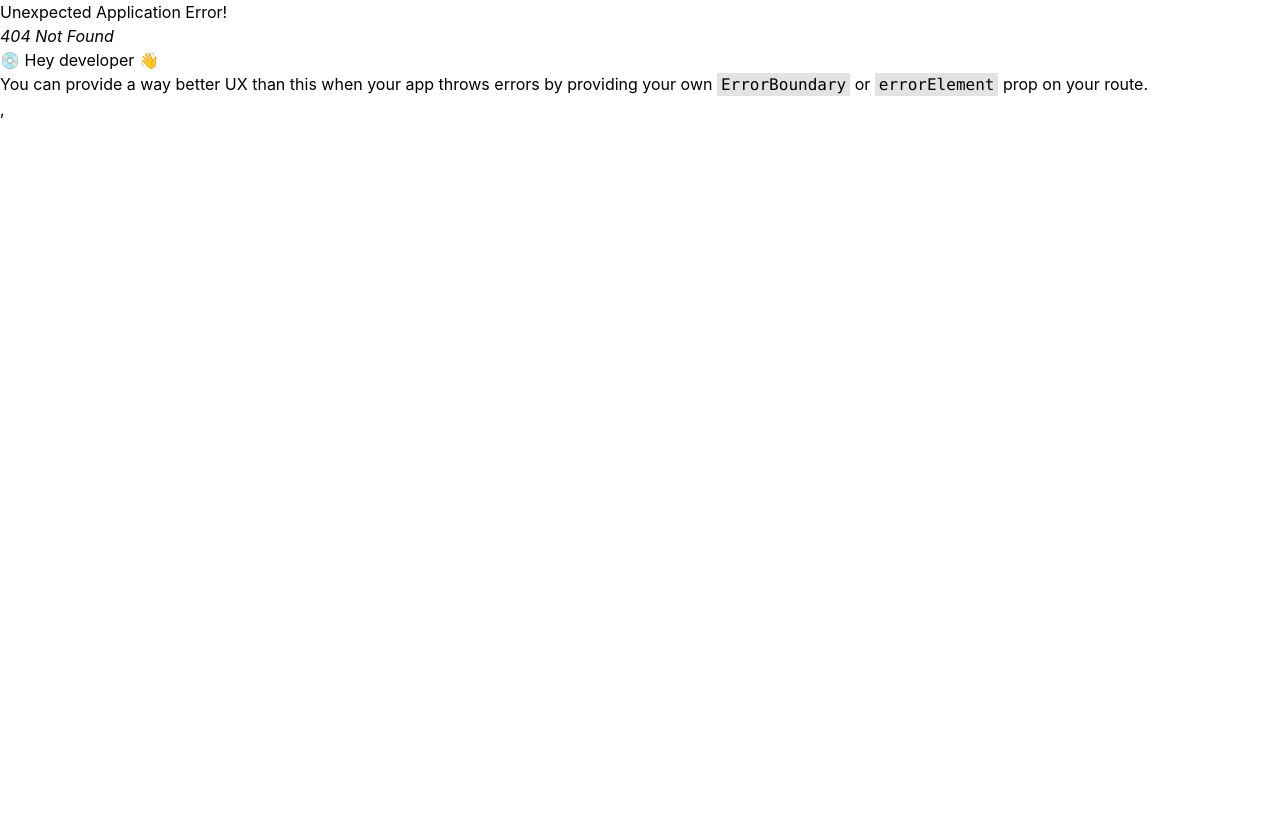
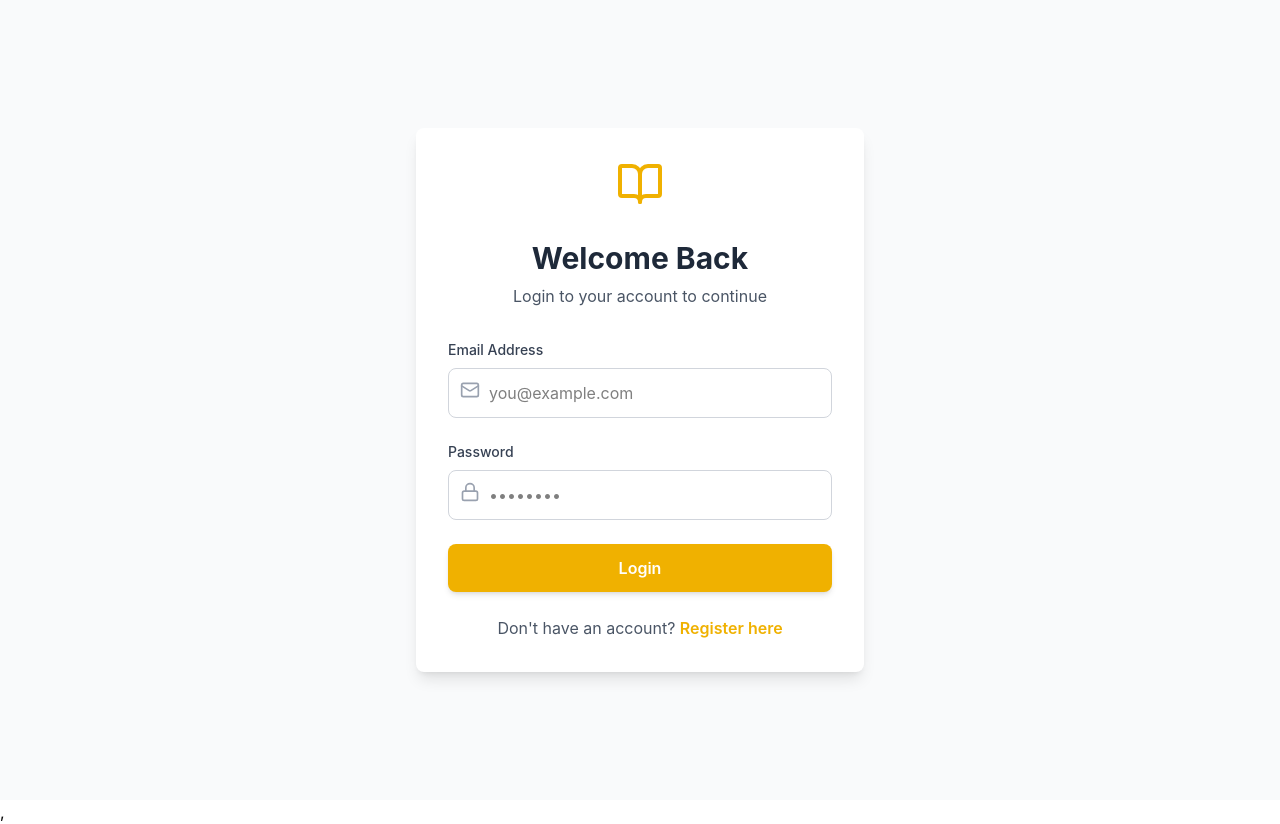
Before and after one commit to daveteru/blogbackendless, a React (Vite) app: page /login in a window 1280 px wide. Before the commit this address had no page. Before the commit the page ends 800 px from the top, so only its background shows below. Built offline with nearby package versions, Linux system fonts and the light colour scheme.

Commit message:
feat:add login feature page (#2)

```diff
--- a/src/main.tsx
+++ b/src/main.tsx
@@ -5,6 +5,7 @@ import { RouterProvider } from "react-router/dom";
 import './index.css'
 import Home from './pages/Home';
 import Register from './pages/Register';
+import Login from './pages/Login';
 
 
 const router = createBrowserRouter([
@@ -16,6 +17,10 @@ const router = createBrowserRouter([
     path: "/register",
     element: <Register/>,
   },
+  {
+    path: "/login",
+    element: <Login/>,
+  },
 ]);
 
 createRoot(document.getElementById('root')!).render(
--- /dev/null
+++ b/src/pages/Login.tsx
@@ -0,0 +1,78 @@
+import { BookOpen, Lock, Mail } from "lucide-react";
+import { Link } from "react-router";
+
+function Login() {
+  return (
+    <div className="min-h-screen bg-gray-50 flex items-center justify-center px-4">
+      <div className="max-w-md w-full bg-white rounded-lg shadow-lg p-8">
+        <div className="flex justify-center mb-8">
+          <BookOpen className="h-12 w-12 text-yellow-500" />
+        </div>
+
+        <h1 className="text-3xl font-bold text-center text-gray-800 mb-2">
+          Welcome Back
+        </h1>
+        <p className="text-center text-gray-600 mb-8">
+          Login to your account to continue
+        </p>
+
+        <form className="space-y-6">
+          <div>
+            <label
+              htmlFor="email"
+              className="block text-sm font-medium text-gray-700 mb-2"
+            >
+              Email Address
+            </label>
+            <div className="relative">
+              <Mail className="absolute left-3 top-3 h-5 w-5 text-gray-400" />
+              <input
+                type="email"
+                id="email"
+                className="w-full pl-10 pr-4 py-3 border border-gray-300 rounded-lg focus:ring-2 focus:ring-yellow-500 focus:border-transparent outline-none transition"
+                placeholder="you@example.com"
+              />
+            </div>
+          </div>
+
+          <div>
+            <label
+              htmlFor="password"
+              className="block text-sm font-medium text-gray-700 mb-2"
+            >
+              Password
+            </label>
+            <div className="relative">
+              <Lock className="absolute left-3 top-3 h-5 w-5 text-gray-400" />
+              <input
+                type="password"
+                id="password"
+                className="w-full pl-10 pr-4 py-3 border border-gray-300 rounded-lg focus:ring-2 focus:ring-yellow-500 focus:border-transparent outline-none transition"
+                placeholder="••••••••"
+              />
+            </div>
+          </div>
+
+          <button
+            type="submit"
+            className="w-full bg-yellow-500 text-white py-3 rounded-lg font-semibold hover:bg-purple-600 transition-colors shadow-md"
+          >
+            Login
+          </button>
+        </form>
+
+        <p className="text-center text-gray-600 mt-6">
+          Don't have an account?{" "}
+          <Link
+            to="/register"
+            className="text-yellow-500 hover:text-purple-600 font-semibold transition-colors"
+          >
+            Register here
+          </Link>
+        </p>
+      </div>
+    </div>
+  );
+}
+
+export default Login;
```
